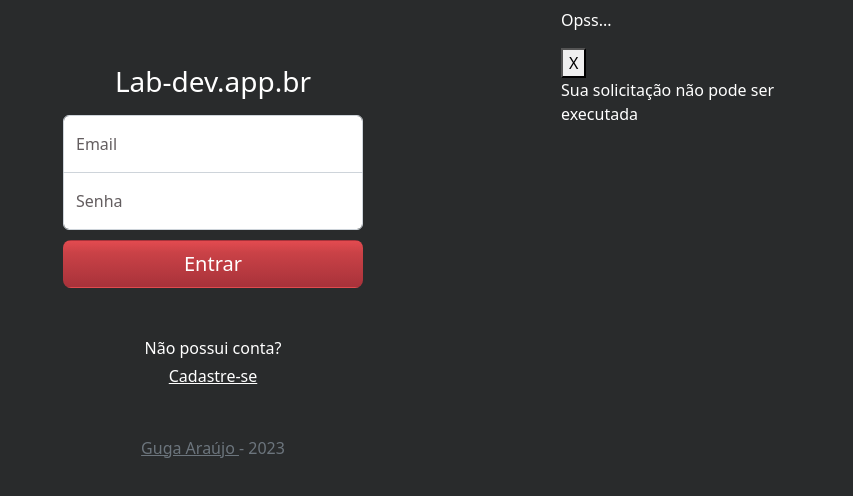
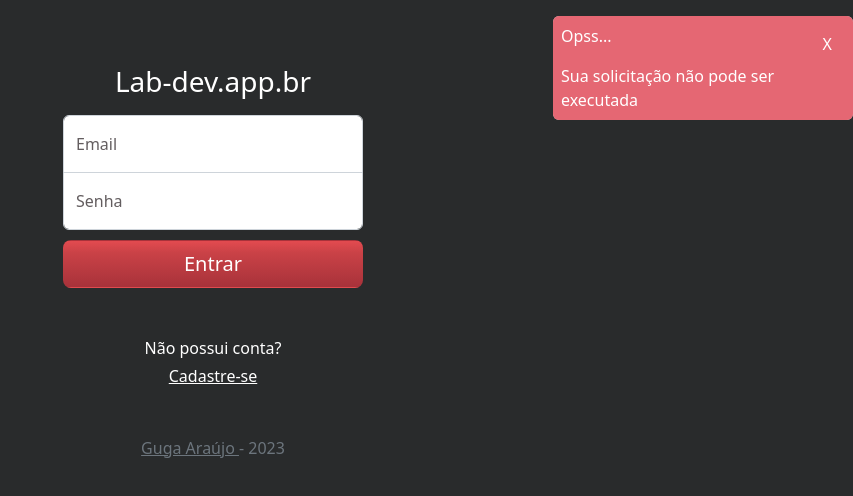
Before and after one commit to GugaAraujo/lab-dev.app.br, a Vue app in the folder client/: page /login in a window 1280 px wide. Both pictures are taken after a click on the button "Entrar". Shown: the top 496 px of the page, without its empty margins (427-1280 px from the left). Built offline with nearby package versions, Linux system fonts and the light colour scheme; no server answers.

Commit message:
feat(client): implement layout on notification

```diff
--- a/client/src/components/Notifications.vue
+++ b/client/src/components/Notifications.vue
@@ -1,17 +1,19 @@
 <template>
   <div class="notifications" :class="notifications.length ? 'fade-effect' : ''">
-    <article class="message" :class="context[notification.type]" v-for="notification in notifications"
+    <div class="bg-white rounded mt-3" v-for="notification in notifications">
+      <article class="message rounded p-2 bg-opacity-75" :class="context[notification.type]"
         :key="notification.id">
-      <div class="message-header">
+        <div class="message-header d-flex justify-content-between w-100">
           <p>
             {{ notification.title }}
           </p>
-        <button class="" @click="closeNotification(notification.id)" aria-label="delete">X</button>
+          <button class="btn text-white ms-auto" @click="closeNotification(notification.id)" aria-label="delete">X</button>
         </div>
         <div class="message-body">
           {{ notification.text }}
         </div>
       </article>
+    </div>
   </div>
 </template>
 <script setup lang="ts">
@@ -20,9 +22,9 @@ import { CLOSE_NOTIFICATION } from '@/store/types-action';
 import { computed } from 'vue'
 import { useStore } from '../store'
 const context = {
-  [NotificationType.SUCCESS]: 'is-success',
-  [NotificationType.WARNING]: 'is-warning',
-  [NotificationType.FAIL]: 'is-danger'
+  [NotificationType.SUCCESS]: 'bg-success',
+  [NotificationType.WARNING]: 'bg-warning',
+  [NotificationType.FAIL]: 'bg-danger'
 } as any;
 const store = useStore();
 const notifications = computed(() => store.state.notifications);
@@ -36,7 +38,6 @@ function closeNotification(notificationId: NotificationType) {
   position: absolute;
   right: 0;
   width: 300px;
-  padding: 8px;
   z-index: 10;
   opacity: 0;
   animation: fade-in .65s ease-in forwards;
```
Lines whose indentation alone changed are shown as unchanged.
